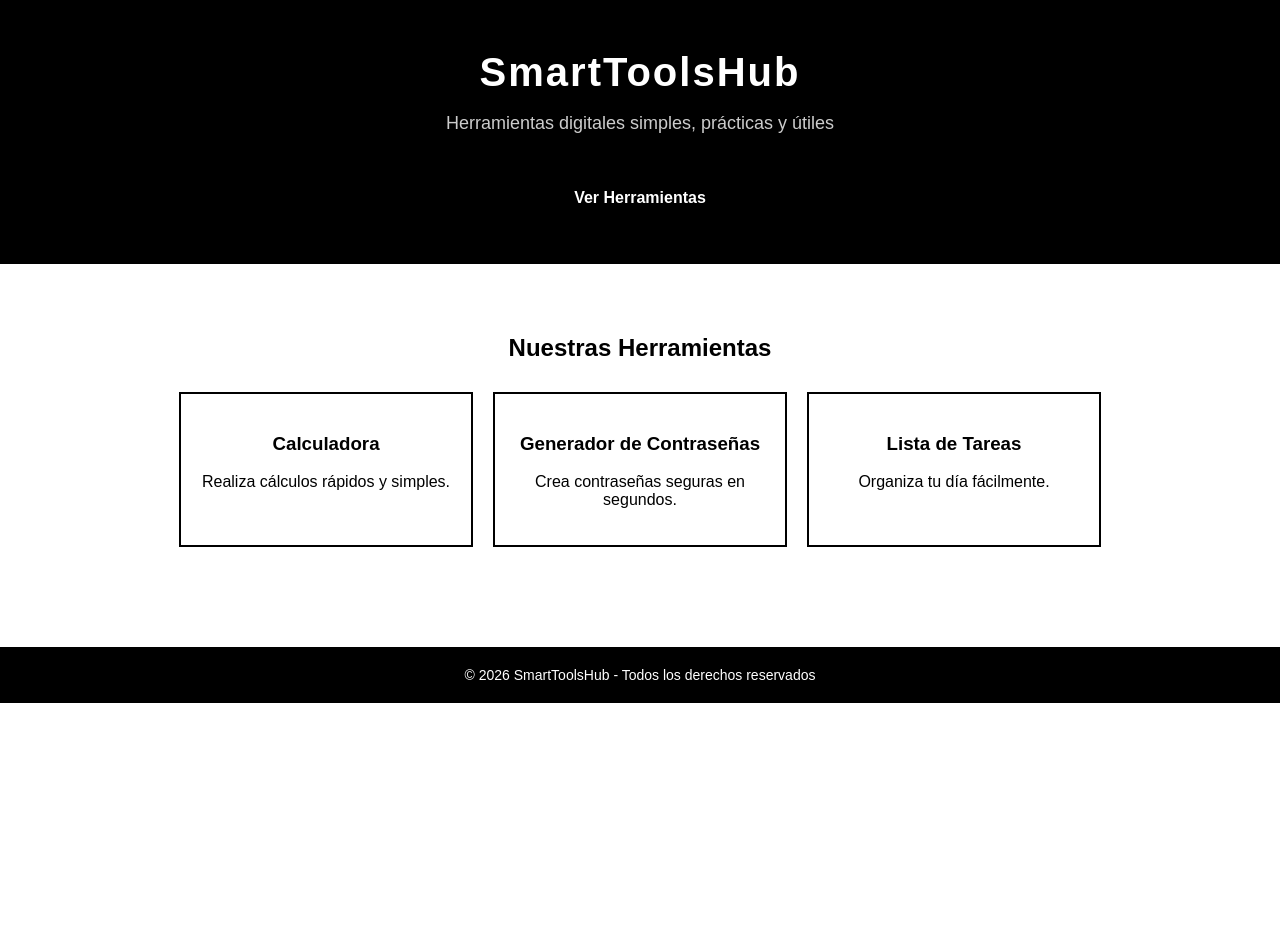
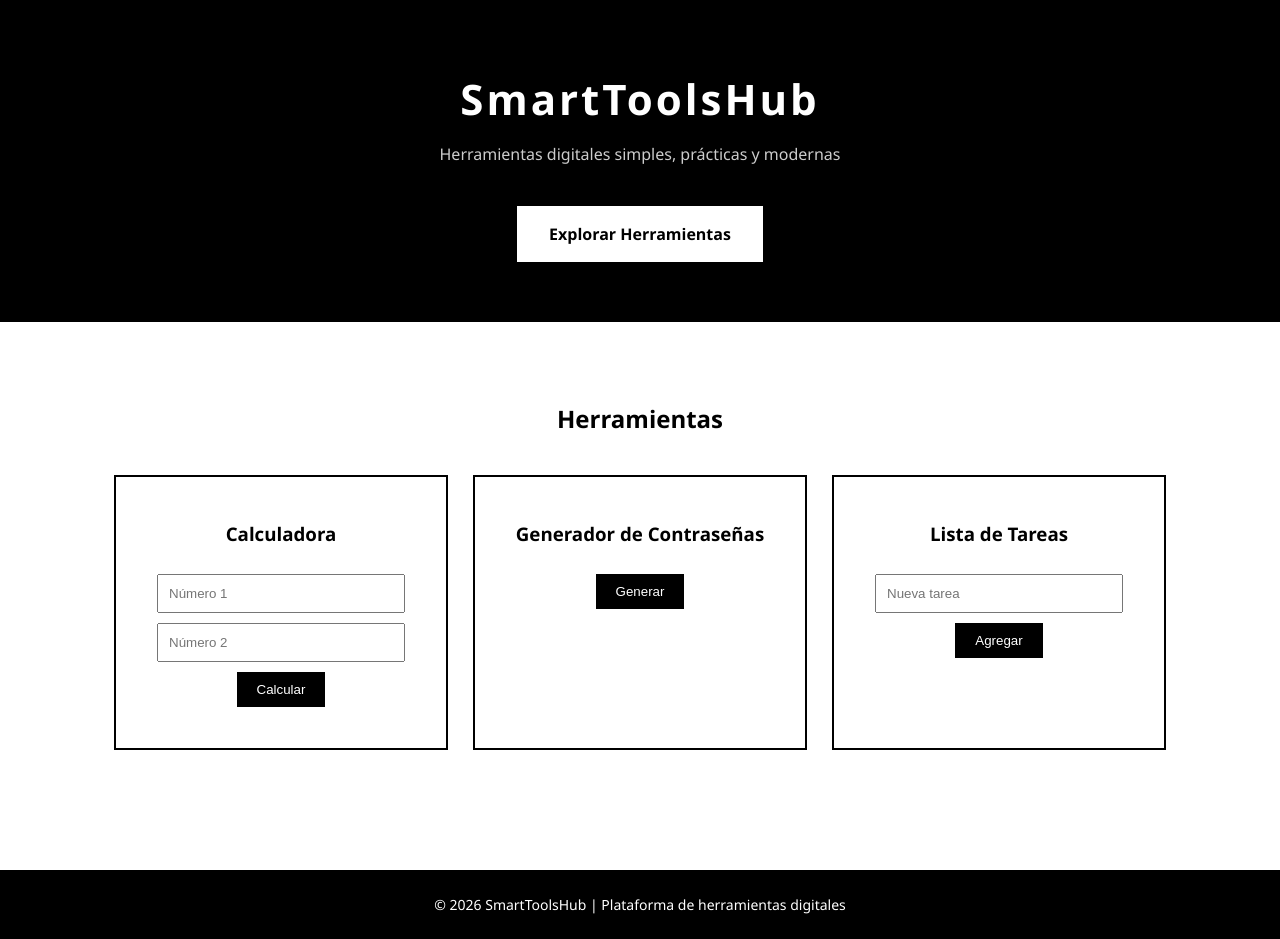
Before and after one commit to smarttoolshub/smarttoolshub.github.io, a plain HTML site: page index.html in a window 1280 px wide. Before the commit the page ends 800 px from the top, so only its background shows below. Drawn offline with Linux system fonts and the light colour scheme.

Commit message:
index.html

```diff
--- a/index.html
+++ b/index.html
@@ -8,75 +8,100 @@
 <style>
 body{
     margin:0;
-    font-family: Arial, sans-serif;
-    background-color:#ffffff;
-    color:#000000;
+    font-family: 'Segoe UI', sans-serif;
+    background:#ffffff;
+    color:#000;
     text-align:center;
 }
 
 header{
-    padding:40px 20px;
-    background-color:#000000;
-    color:#ffffff;
+    background:#000;
+    color:#fff;
+    padding:60px 20px;
+}
+
+header img{
+    width:80px;
+    margin-bottom:20px;
 }
 
 header h1{
-    font-size:40px;
+    font-size:42px;
+    letter-spacing:3px;
     margin:10px 0;
-    letter-spacing:2px;
 }
 
 header p{
-    font-size:18px;
     opacity:0.8;
-}
-
-.section{
-    padding:50px 20px;
 }
 
 .btn{
     display:inline-block;
     padding:15px 30px;
-    margin-top:20px;
-    background-color:#000;
-    color:#fff;
+    margin-top:25px;
+    background:#fff;
+    color:#000;
+    font-weight:bold;
     text-decoration:none;
-    font-weight:bold;
-    border:2px solid #000;
+    border:2px solid #fff;
     transition:0.3s;
 }
 
 .btn:hover{
-    background-color:#fff;
-    color:#000;
+    background:#000;
+    color:#fff;
+}
+
+.section{
+    padding:60px 20px;
 }
 
 .tools{
     display:flex;
     flex-wrap:wrap;
     justify-content:center;
-    gap:20px;
-    margin-top:30px;
+    gap:25px;
+    margin-top:40px;
 }
 
 .card{
     border:2px solid #000;
-    padding:20px;
-    width:250px;
+    padding:25px;
+    width:280px;
     transition:0.3s;
+    cursor:pointer;
 }
 
 .card:hover{
-    background-color:#000;
+    background:#000;
     color:#fff;
+    transform:scale(1.05);
+}
+
+input{
+    padding:10px;
+    margin-top:10px;
+    width:80%;
+}
+
+button{
+    padding:10px 20px;
+    margin-top:10px;
+    background:#000;
+    color:#fff;
+    border:none;
+    cursor:pointer;
+}
+
+button:hover{
+    background:#333;
 }
 
 footer{
-    margin-top:50px;
-    padding:20px;
     background:#000;
     color:#fff;
+    padding:25px;
+    margin-top:60px;
     font-size:14px;
 }
 </style>
@@ -85,37 +110,73 @@ footer{
 <body>
 
 <header>
+    <!-- Puedes subir tu logo a GitHub y reemplazar el src -->
     <h1>SmartToolsHub</h1>
-    <p>Herramientas digitales simples, prácticas y útiles</p>
-    <a href="#tools" class="btn">Ver Herramientas</a>
+    <p>Herramientas digitales simples, prácticas y modernas</p>
+    <a href="#tools" class="btn">Explorar Herramientas</a>
 </header>
 
 <section class="section" id="tools">
-    <h2>Nuestras Herramientas</h2>
+    <h2>Herramientas</h2>
 
     <div class="tools">
 
+        <!-- CALCULADORA -->
         <div class="card">
             <h3>Calculadora</h3>
-            <p>Realiza cálculos rápidos y simples.</p>
+            <input type="number" id="num1" placeholder="Número 1">
+            <input type="number" id="num2" placeholder="Número 2">
+            <button onclick="calcular()">Calcular</button>
+            <p id="resultado"></p>
         </div>
 
+        <!-- GENERADOR DE CONTRASEÑAS -->
         <div class="card">
             <h3>Generador de Contraseñas</h3>
-            <p>Crea contraseñas seguras en segundos.</p>
+            <button onclick="generarPassword()">Generar</button>
+            <p id="password"></p>
         </div>
 
+        <!-- LISTA DE TAREAS -->
         <div class="card">
             <h3>Lista de Tareas</h3>
-            <p>Organiza tu día fácilmente.</p>
+            <input type="text" id="tareaInput" placeholder="Nueva tarea">
+            <button onclick="agregarTarea()">Agregar</button>
+            <ul id="listaTareas"></ul>
         </div>
 
     </div>
 </section>
 
 <footer>
-    © 2026 SmartToolsHub - Todos los derechos reservados
+    © 2026 SmartToolsHub | Plataforma de herramientas digitales
 </footer>
+
+<script>
+function calcular(){
+    let n1 = parseFloat(document.getElementById("num1").value);
+    let n2 = parseFloat(document.getElementById("num2").value);
+    let resultado = n1 + n2;
+    document.getElementById("resultado").innerText = "Resultado: " + resultado;
+}
+
+function generarPassword(){
+    let caracteres = "ABCDEFGHIJKLMNOPQRSTUVWXYZabcdefghijklmnopqrstuvwxyz0123456789!@#$%";
+    let password = "";
+    for(let i=0; i<10; i++){
+        password += caracteres.charAt(Math.floor(Math.random() * caracteres.length));
+    }
+    document.getElementById("password").innerText = password;
+}
+
+function agregarTarea(){
+    let input = document.getElementById("tareaInput");
+    let li = document.createElement("li");
+    li.textContent = input.value;
+    document.getElementById("listaTareas").appendChild(li);
+    input.value = "";
+}
+</script>
 
 </body>
 </html>
```
